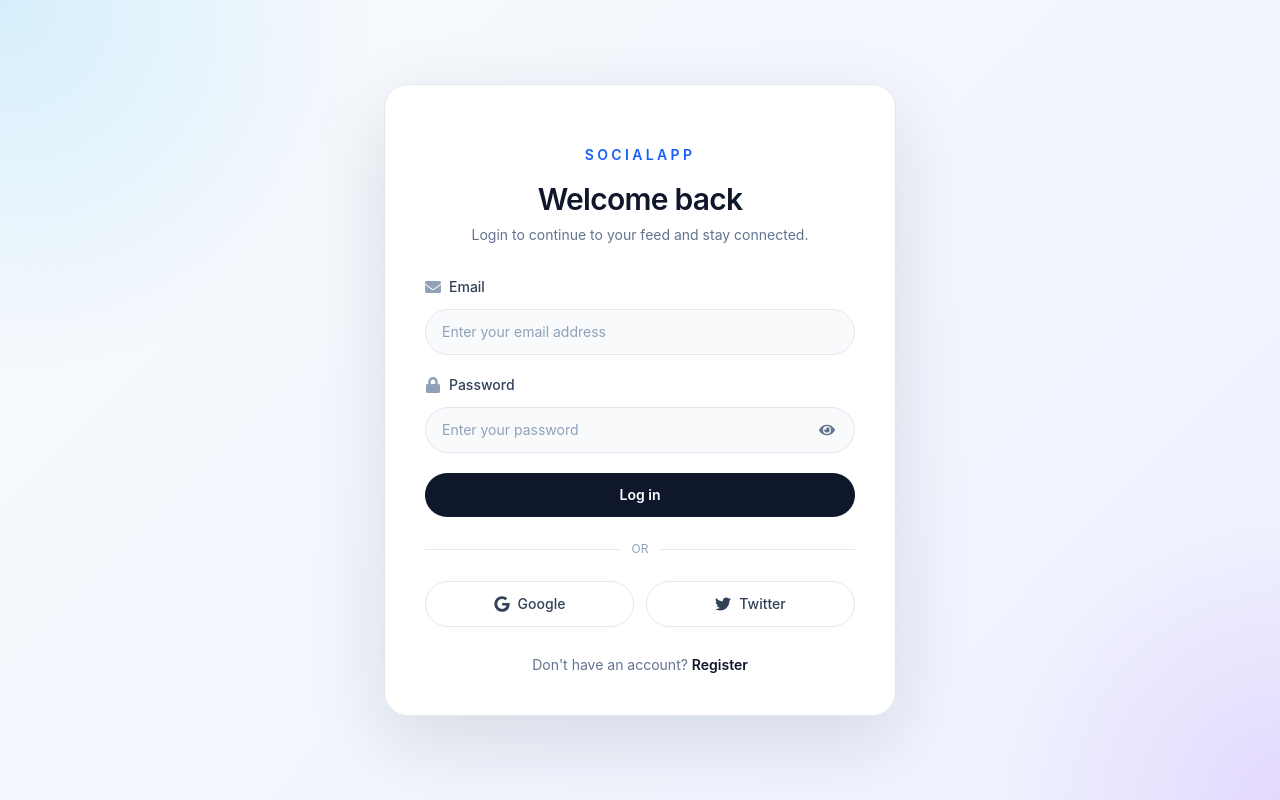
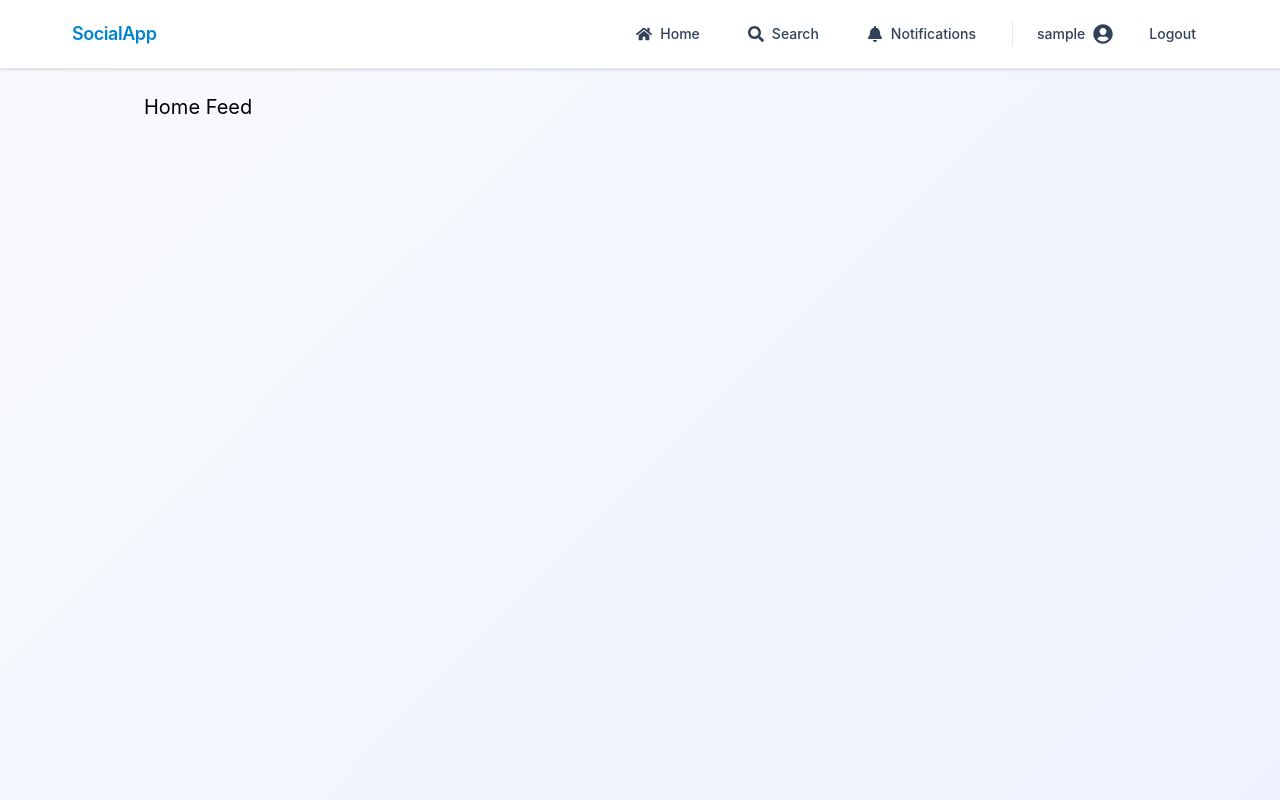
Before and after one commit to SuadAbrar/CodeAlpha_Social-Media-Platform, a React app in the folder frontend/: page / in a window 1280 px wide. Before the commit this address led to /login. Built offline with nearby package versions, Linux system fonts and the light colour scheme; sample sign-in values are in the browser's storage; the HTML template or start-up script is replaced by a standard one.

Commit message:
update Navbar and Register page styling, add user profile link in Navbar

```diff
--- a/frontend/src/App.jsx
+++ b/frontend/src/App.jsx
@@ -1,14 +1,28 @@
 import { BrowserRouter, Routes, Route, Navigate } from "react-router-dom";
 import Login from "./pages/login";
 import Register from "./pages/Register";
+import Layout from "./components/Layout";
+import ProtectedRoute from "./routes/ProtectedRoute";
+
+// TEMP Home
+const Home = () => <div className="text-xl">Home Feed</div>;
 
 function App() {
   return (
     <BrowserRouter>
       <Routes>
-        <Route path="/" element={<Navigate to="/login" replace />} />
         <Route path="/login" element={<Login />} />
         <Route path="/register" element={<Register />} />
+        <Route
+          path="/"
+          element={
+            <ProtectedRoute>
+              <Layout>
+                <Home />
+              </Layout>
+            </ProtectedRoute>
+          }
+        />
       </Routes>
     </BrowserRouter>
   );
--- /dev/null
+++ b/frontend/src/components/Layout.jsx
@@ -0,0 +1,12 @@
+import Navbar from "./Navbar";
+
+const Layout = ({ children }) => {
+  return (
+    <div className="min-h-screen bg-[linear-gradient(135deg,#f8fafc,#eef2ff)]">
+      <Navbar />
+      <main className="max-w-5xl mx-auto px-4 py-6">{children}</main>
+    </div>
+  );
+};
+
+export default Layout;
--- /dev/null
+++ b/frontend/src/components/Navbar.jsx
@@ -0,0 +1,73 @@
+import { useNavigate, Link } from "react-router-dom";
+import { useAuth } from "../context/AuthContext.jsx";
+import { FaUserCircle, FaHome, FaSearch, FaBell } from "react-icons/fa";
+
+const Navbar = () => {
+  const { user, logout } = useAuth();
+  const navigate = useNavigate();
+
+  const handleLogout = () => {
+    logout();
+    navigate("/login");
+  };
+
+  return (
+    <nav className="sticky top-0 z-50 bg-white/95 border-b border-slate-200 shadow-sm backdrop-blur-sm">
+      <div className="md:max-w-6xl mx-auto flex items-center justify-between px-2 py-4">
+        <Link
+          to="/"
+          className="flex items-center gap-3 text-lg font-semibold tracking-tight text-sky-600 hover:text-slate-900 transition"
+        >
+          {/* <div className="h-8 w-8 rounded-lg bg-sky-100 text-sky-600 flex items-center justify-center text-lg shadow-sm">
+            ♡
+          </div> */}
+          SocialApp
+        </Link>
+
+        <div className="flex items-center gap-6">
+          <Link
+            to="/"
+            className="flex items-center gap-2 text-sm font-medium text-slate-700 hover:text-sky-600 transition rounded-lg px-3 py-2 hover:bg-slate-50"
+          >
+            <FaHome className="h-4 w-4" />
+            <span className="hidden sm:block">Home</span>
+          </Link>
+
+          <Link
+            to="/search"
+            className="flex items-center gap-2 text-sm font-medium text-slate-700 hover:text-sky-600 transition rounded-lg px-3 py-2 hover:bg-slate-50"
+          >
+            <FaSearch className="h-4 w-4" />
+            <span className="hidden sm:block">Search</span>
+          </Link>
+
+          <Link
+            to="/notifications"
+            className="flex items-center gap-2 text-sm font-medium text-slate-700 hover:text-sky-600 transition rounded-lg px-3 py-2 hover:bg-slate-50"
+          >
+            <FaBell className="h-4 w-4" />
+            <span className="hidden sm:block">Notifications</span>
+          </Link>
+
+          <div className="h-6 w-px bg-slate-200" />
+
+          <Link
+            to={`/profile/${user?._id}`}
+            className="flex items-center gap-2 text-sm font-medium text-slate-700 hover:text-sky-600 transition rounded-lg py-2"
+          >
+            <span className="hidden sm:block">{user?.username}</span>
+            <FaUserCircle className="h-5 w-5" />
+          </Link>
+          <button
+            onClick={handleLogout}
+            className="text-sm font-medium text-slate-700 hover:text-red-600 transition rounded-lg px-3 py-2 hover:bg-red-50"
+          >
+            Logout
+          </button>
+        </div>
+      </div>
+    </nav>
+  );
+};
+
+export default Navbar;
--- a/frontend/src/context/AuthContext.jsx
+++ b/frontend/src/context/AuthContext.jsx
@@ -3,14 +3,20 @@ import { createContext, useContext, useState } from "react";
 const AuthContext = createContext();
 
 export const AuthProvider = ({ children }) => {
-  const [user, setUser] = useState(
-    JSON.parse(localStorage.getItem("user")) || null,
-  );
+  const [user, setUser] = useState(() => {
+    const storedUser = localStorage.getItem("user");
+    if (storedUser) {
+      const parsed = JSON.parse(storedUser);
+      return parsed.data || parsed; // Handle both old and new formats
+    }
+    return null;
+  });
   const [loading, setLoading] = useState(false);
 
   const login = (userData) => {
-    localStorage.setItem("user", JSON.stringify(userData));
-    setUser(userData);
+    const userInfo = userData.data || userData; // Handle both response.data and direct data
+    localStorage.setItem("user", JSON.stringify(userInfo));
+    setUser(userInfo);
   };
 
   const logout = () => {
--- a/frontend/src/pages/Login.jsx
+++ b/frontend/src/pages/Login.jsx
@@ -51,7 +51,7 @@ const Login = () => {
             {/* <div className="mx-auto mb-4 h-12 w-12 rounded-3xl bg-blue-500/10 text-blue-600 flex items-center justify-center text-2xl shadow-sm">
               S
             </div> */}
-            <p className="mt-5 text-sm font-semibold uppercase tracking-[0.24em] text-blue-600">
+            <p className="mt-5 text-sm font-semibold uppercase tracking-[0.24em] text-sky-600">
               SocialApp
             </p>
             <h1 className="mt-4 text-3xl font-semibold tracking-tight text-slate-900">
@@ -147,7 +147,7 @@ const Login = () => {
             Don't have an account?{" "}
             <Link
               to="/register"
-              className="font-semibold text-slate-900 transition hover:text-blue-600"
+              className="font-semibold text-slate-900 transition hover:text-sky-600"
             >
               Register
             </Link>
--- a/frontend/src/pages/Register.jsx
+++ b/frontend/src/pages/Register.jsx
@@ -56,7 +56,7 @@ const Register = () => {
             {/* <div className="mx-auto mb-4 h-14 w-14 rounded-[1.75rem] bg-sky-100 text-sky-600 flex items-center justify-center text-3xl shadow-sm shadow-sky-200/70">
               ♡
             </div> */}
-            <p className="mt-5 text-sm font-semibold uppercase tracking-[0.24em] text-blue-600">
+            <p className="mt-5 text-sm font-semibold uppercase tracking-[0.24em] text-sky-600">
               SocialApp
             </p>
             <h1 className="mt-4 text-3xl font-semibold tracking-tight text-slate-900">
@@ -168,7 +168,7 @@ const Register = () => {
             Already have an account?{" "}
             <Link
               to="/login"
-              className="font-semibold text-slate-900 transition hover:text-blue-600"
+              className="font-semibold text-slate-900 transition hover:text-sky-600"
             >
               Sign in
             </Link>
--- /dev/null
+++ b/frontend/src/routes/ProtectedRoute.jsx
@@ -0,0 +1,14 @@
+import { Navigate } from "react-router-dom";
+import { useAuth } from "../context/AuthContext.jsx";
+
+const ProtectedRoute = ({ children }) => {
+  const { user } = useAuth();
+
+  if (!user) {
+    return <Navigate to="/login" replace />;
+  }
+
+  return children;
+};
+
+export default ProtectedRoute;
```
